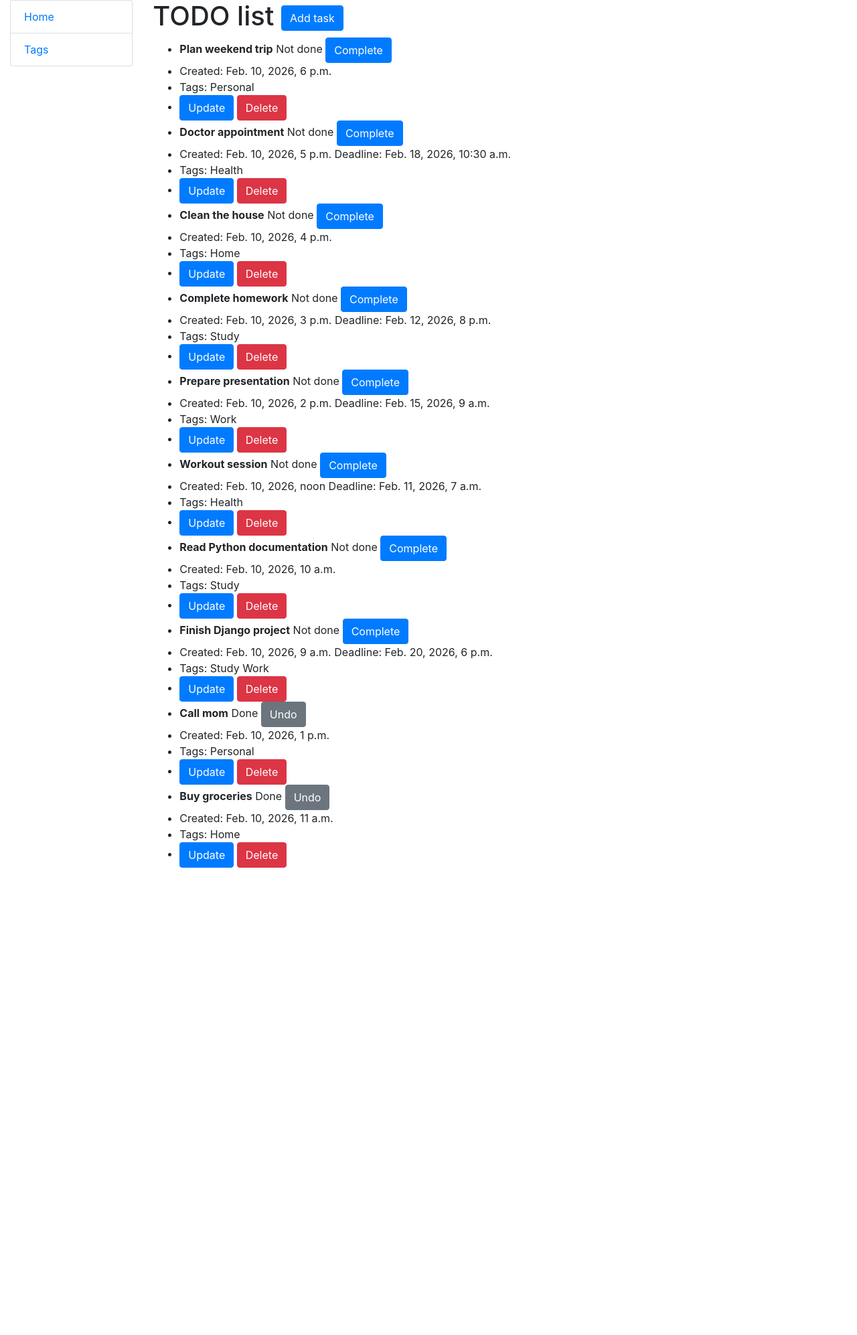
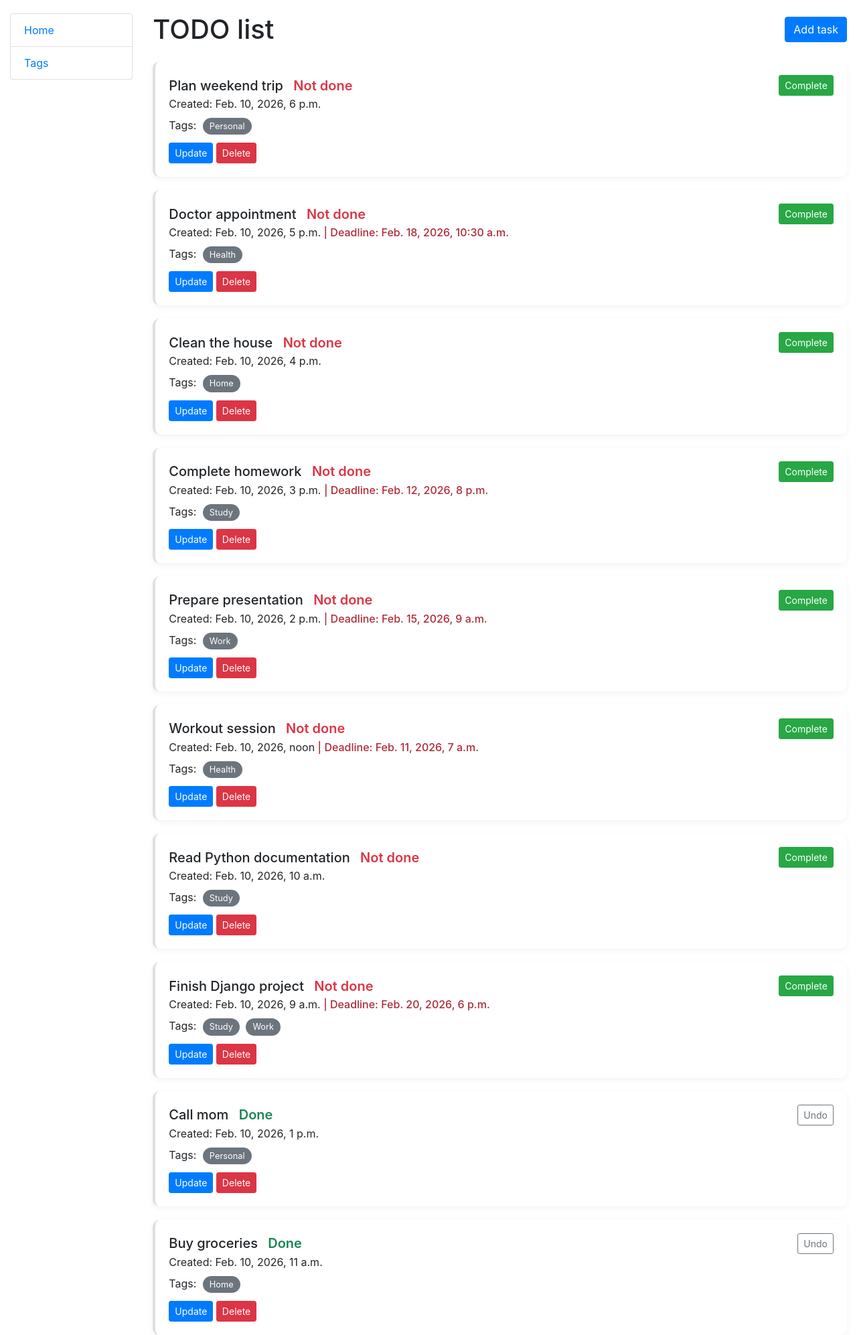
Before and after one commit to StrawHato/todo-list, a Django app: page / in a window 1280 px wide. Shown: the whole page at 67% size. Before the commit the page ends 1296 px from the top, so only its background shows below. Run offline with Django 5.2, Linux system fonts and the light colour scheme; data comes from the database, SQL or seed files in the repository.

Commit message:
Refactor todo list UI and add custom styles

```diff
--- a/static/css/styles.css
+++ b/static/css/styles.css
@@ -0,0 +1,63 @@
+body {
+    padding-top: 20px;
+}
+
+.task-wrapper {
+    display: flex;
+    flex-direction: column;
+    gap: 20px;
+}
+
+.task-card {
+    background: #ffffff;
+    border-radius: 10px;
+    padding: 20px;
+    box-shadow: 0 3px 10px rgba(0, 0, 0, 0.05);
+    border-left: 4px solid #e0e0e0;
+}
+
+.task-header {
+    display: flex;
+    justify-content: space-between;
+    align-items: center;
+}
+
+.task-title {
+    margin: 0;
+}
+
+.status {
+    margin-left: 10px;
+    font-weight: 600;
+}
+
+.status.done {
+    color: #198754;
+}
+
+.status.not-done {
+    color: #dc3545;
+}
+
+.deadline {
+    color: #b02a37;
+    font-weight: 500;
+}
+
+.task-tags {
+    margin-top: 8px;
+}
+
+.tag-badge {
+    display: inline-block;
+    background-color: #6c757d;
+    color: white;
+    padding: 3px 10px;
+    border-radius: 20px;
+    font-size: 0.8rem;
+    margin-left: 5px;
+}
+
+.task-actions {
+    margin-top: 12px;
+}
--- a/templates/todo_app/task_list.html
+++ b/templates/todo_app/task_list.html
@@ -1,29 +1,73 @@
 {% extends "base.html" %}
 
 {% block content %}
-  <h1>TODO list
-    <a href="{% url 'todo_app:task-create' %}" class="btn btn-primary">Add task</a>
-  </h1>
+<div class="d-flex justify-content-between align-items-center mb-4">
+  <h1 class="mb-0">TODO list</h1>
+  <a href="{% url 'todo_app:task-create' %}" class="btn btn-primary">
+    Add task
+  </a>
+</div>
+
 {% if task_list %}
-    <ul>
+  <div class="task-wrapper">
     {% for task in task_list %}
-        <li><strong>{{ task.content }}</strong>
+      <div class="task-card">
+
+        <div class="task-header">
+          <h5 class="task-title">
+            {{ task.content }}
             {% if task.status %}
-            Done
-            <a href="{% url 'todo_app:toggle-complete' pk=task.pk %}" class="btn btn-secondary">Undo</a>
+              <span class="status done">Done</span>
             {% else %}
-            Not done
-            <a href="{% url 'todo_app:toggle-complete' pk=task.pk %}" class="btn btn-primary">Complete</a>
+              <span class="status not-done">Not done</span>
             {% endif %}
-        </li>
-        <li>Created: {{ task.created_at }} {% if task.deadline %} Deadline: {{ task.deadline }} {% endif %}</li>
-        <li class="text-hidden">Tags:{% for tag in task.tags.all %} {{ tag }} {% endfor %}</li>
-        <li>
-          <a href="{% url 'todo_app:task-update' pk=task.id %}" class="btn btn-primary">Update</a>
-          <a href="{% url 'todo_app:task-delete' pk=task.id %}" class="btn btn-danger">Delete</a>
-        </li>
+          </h5>
+
+          {% if task.status %}
+            <a href="{% url 'todo_app:toggle-complete' pk=task.pk %}"
+               class="btn btn-outline-secondary btn-sm">
+              Undo
+            </a>
+          {% else %}
+            <a href="{% url 'todo_app:toggle-complete' pk=task.pk %}"
+               class="btn btn-success btn-sm">
+              Complete
+            </a>
+          {% endif %}
+        </div>
+
+        <div class="task-meta">
+          Created: {{ task.created_at }}
+          {% if task.deadline %}
+            <span class="deadline">
+              | Deadline: {{ task.deadline }}
+            </span>
+          {% endif %}
+        </div>
+
+        <div class="task-tags">
+          Tags:
+          {% for tag in task.tags.all %}
+            <span class="tag-badge">{{ tag }}</span>
+          {% empty %}
+            <span class="text-muted">No tags</span>
           {% endfor %}
-    </ul>
+        </div>
+
+        <div class="task-actions">
+          <a href="{% url 'todo_app:task-update' pk=task.id %}"
+             class="btn btn-primary btn-sm">
+            Update
+          </a>
+          <a href="{% url 'todo_app:task-delete' pk=task.id %}"
+             class="btn btn-danger btn-sm">
+            Delete
+          </a>
+        </div>
+
+      </div>
+    {% endfor %}
+  </div>
 {% else %}
   <p>There are no tasks to do</p>
 {% endif %}
```
Lines whose indentation alone changed are shown as unchanged.
